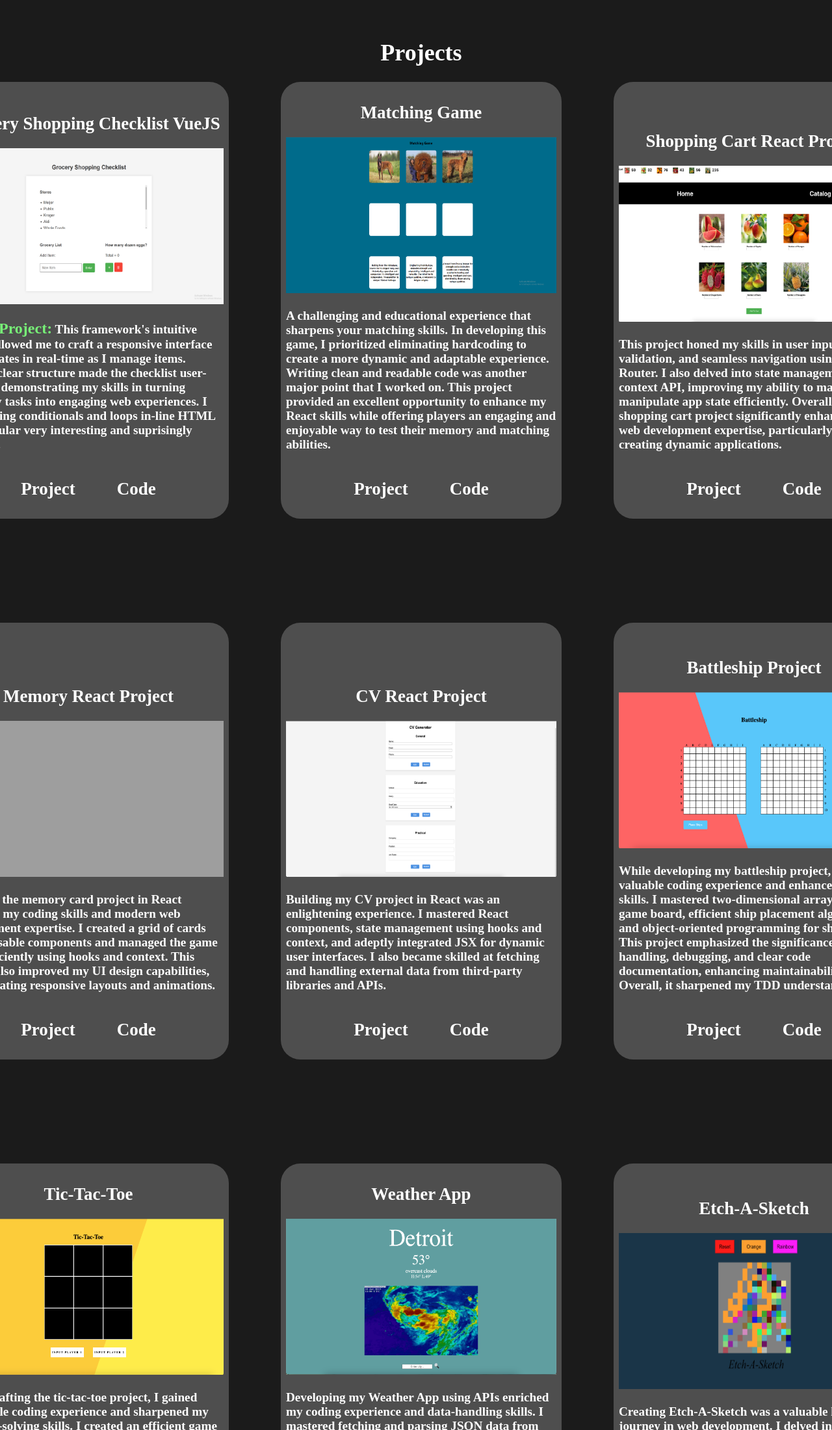
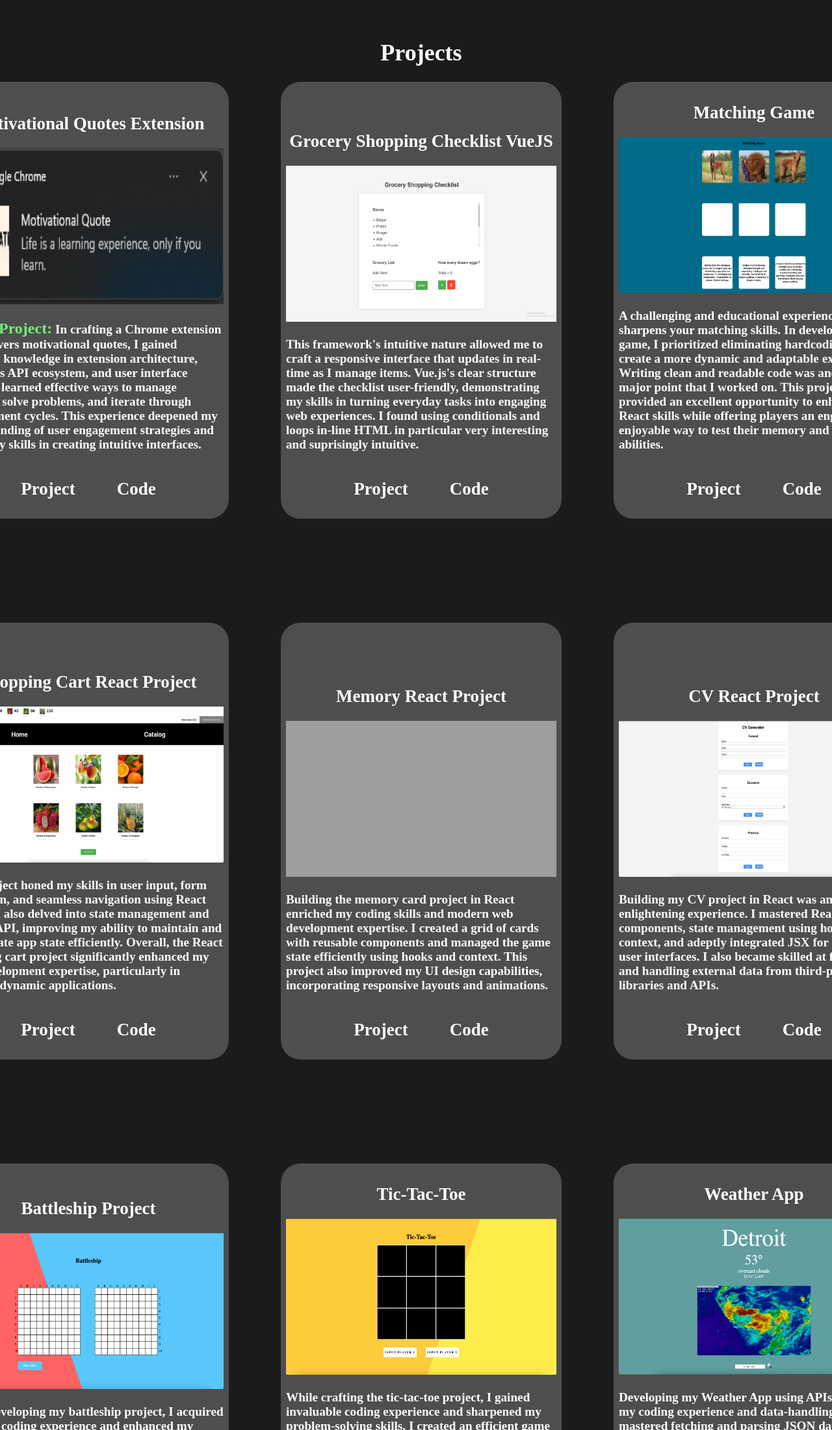
Before and after one commit to gio437/portfolio, a plain HTML site: page index.html in a window 1280 px wide. Shown: the part 600-2800 px from the top of the page at 65% size. Drawn offline with Linux system fonts and the light colour scheme; grey boxes are pictures that could not be loaded.

Commit message:
added motivational quote chrome extension project

```diff
--- a/index.html
+++ b/index.html
@@ -27,9 +27,18 @@
     <h1 class="projects">Projects</h1>
     <div class="cardParent">
         <div class="contain-cards">
+            <h2 id="projectTitle">Motivational Quotes Extension</h2>
+            <a href='https://chromewebstore.google.com/detail/daily-quotes/ckbilgbblbkhelihfenpmamlkebdbbdi?hl=en&authuser=1'> <img class='etch' id="pic" src='pictures/quotes.png'></a>
+            <p class="text"><b class="latest-project">Latest Project:</b>
+                In crafting a Chrome extension that delivers motivational quotes, I gained practical knowledge in extension architecture, Chrome's API ecosystem, and user interface design. I learned effective ways to manage projects, solve problems, and iterate through development cycles. This experience deepened my understanding of user engagement strategies and honed my skills in creating intuitive interfaces.</p>
+            <div class="project-links">
+                <a href='https://chromewebstore.google.com/detail/daily-quotes/ckbilgbblbkhelihfenpmamlkebdbbdi?hl=en&authuser=1'><h2>Project</h2></a> <a href='https://github.com/gio437/motivational-quotes-ext'><h2>Code</h2></a>
+            </div>
+        </div>
+        <div class="contain-cards">
             <h2 id="projectTitle">Grocery Shopping Checklist VueJS</h2>
             <a href = 'https://gio437.github.io/shopping-checklist-vuejs/'> <img class = 'match' id="pic" src= 'pictures/shopping-checklist.png'> </a>
-            <p class = 'text'><b class="latest-project">Latest Project:</b> This framework's intuitive nature allowed me to craft a responsive interface that updates in real-time as I manage items. Vue.js's clear structure made the checklist user-friendly, demonstrating my skills in turning everyday tasks into engaging web experiences. I found using conditionals and loops in-line HTML in particular very interesting and suprisingly intuitive.</p>
+            <p class = 'text'>This framework's intuitive nature allowed me to craft a responsive interface that updates in real-time as I manage items. Vue.js's clear structure made the checklist user-friendly, demonstrating my skills in turning everyday tasks into engaging web experiences. I found using conditionals and loops in-line HTML in particular very interesting and suprisingly intuitive.</p>
             <div class="project-links">
                 <a href ="https://gio437.github.io/shopping-checklist-vuejs/"><h2>Project</h2></a>  <a href=https://github.com/gio437/shopping-checklist-vuejs><h2>Code</h2></a>
             </div>
@@ -90,14 +99,6 @@
                 <a href='https://gio437.github.io/weather-app/'><h2>Project</h2></a> <a href='https://github.com/gio437/weather-app'><h2>Code</h2></a>
             </div>
         </div>
-        <div class="contain-cards">
-            <h2 id="projectTitle">Etch-A-Sketch</h2>
-            <a href='https://gio437.github.io/etch-a-sketch/'> <img class='etch' id="pic" src='pictures/etch-a-sketch.png'></a>
-            <p class="text">Creating Etch-A-Sketch was a valuable learning journey in web development. I delved into HTML5, honed my JavaScript logic, and improved my user interface design skills. Interactivity, debugging, and code optimization became second nature, and I learned the importance of user feedback. This project was a rewarding experience that enriched my web development expertise.</p>
-            <div class="project-links">
-                <a href='https://gio437.github.io/etch-a-sketch/'><h2>Project</h2></a> <a href='https://github.com/gio437/etch-a-sketch'><h2>Code</h2></a>
-            </div>
-        </div>
     </div>
     <h1>Contact Me!</h1>
     <h2 id="projectTitle">Email: giomail33@gmail.com</h2>
```
Also changed, not shown: pictures/quotes.png (added).
